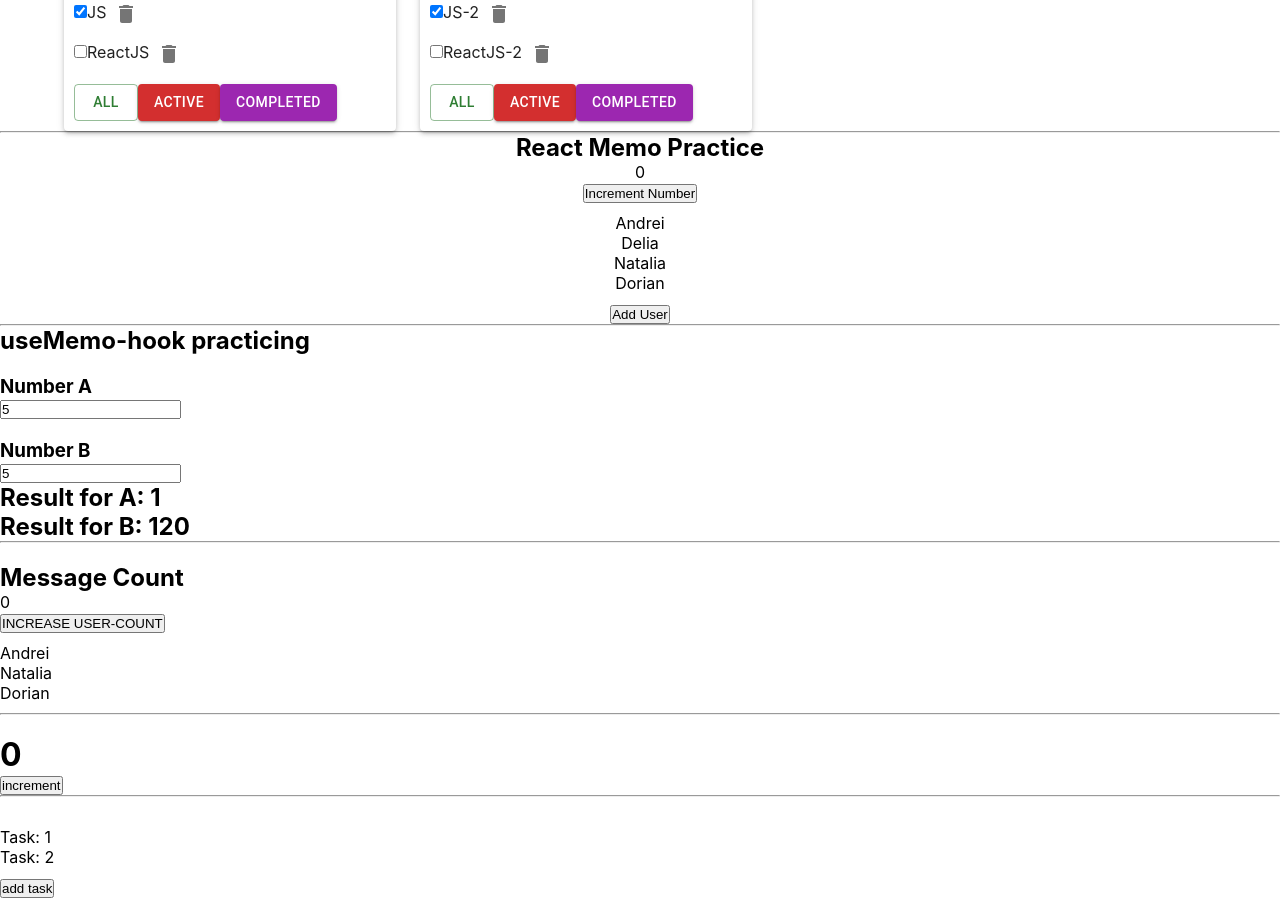
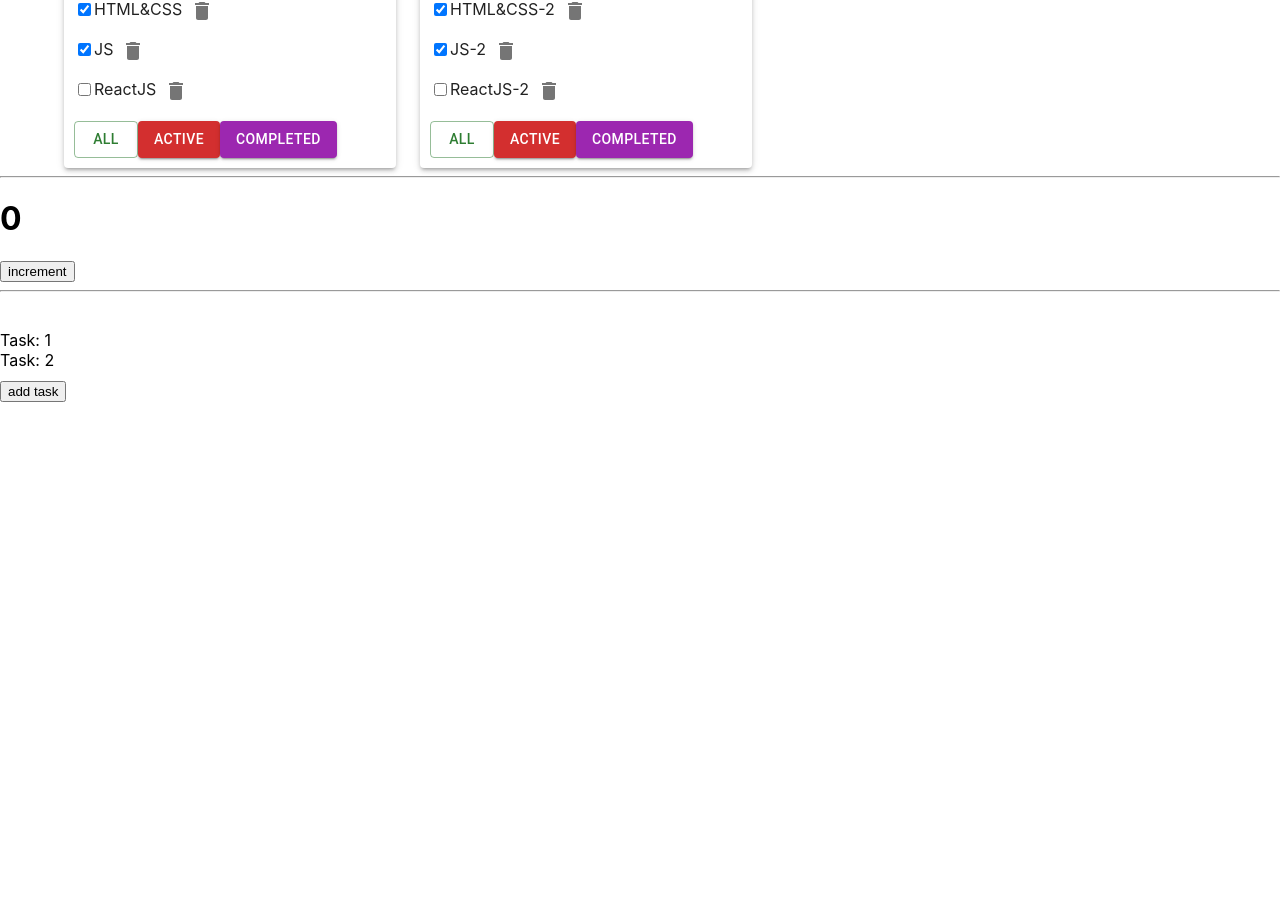
Before and after one commit to andbudha/sandbox, a React (Create React App) app: page / in a window 1280 px wide. Shown: the part 290-1188 px from the top of the page. After the commit the page ends 800 px from the top, so only its background shows below. Built offline with nearby package versions, Linux system fonts and the light colour scheme.

Commit message:
practicing useCallback

```diff
--- a/src/09_useCallback/UseCallBack.tsx
+++ b/src/09_useCallback/UseCallBack.tsx
@@ -30,11 +30,12 @@ export const UseCallBack = () => {
 
 
 type AddTaskPropsType = {
-    todos: string[]
+    todos: Array<string>
     AddNewTask: ()=> void
 }
 const AddTask =(props: AddTaskPropsType)=>{
     console.log('TaskList rendered:', props.todos);
+
     return(
         <div>
             <ul>
--- a/src/App.tsx
+++ b/src/App.tsx
@@ -135,17 +135,6 @@ function App() {
 
             <hr/>
 
-            <ReactMemo/>
-
-            <hr/>
-
-            <UseMemo/>
-
-            <hr/>
-            <br/>
-            <UseMemoTwo/>
-            <hr/>
-            <br/>
             <UseCallBack/>
 
         </div>
```
